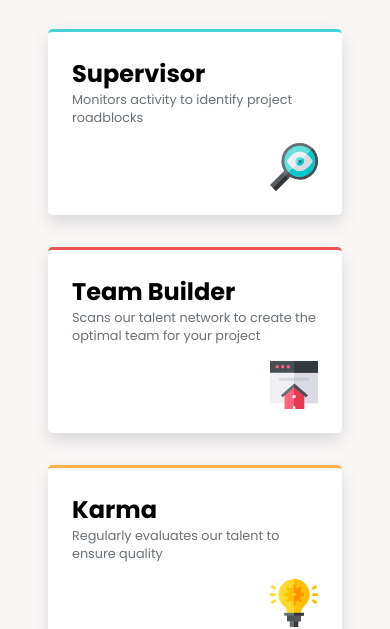
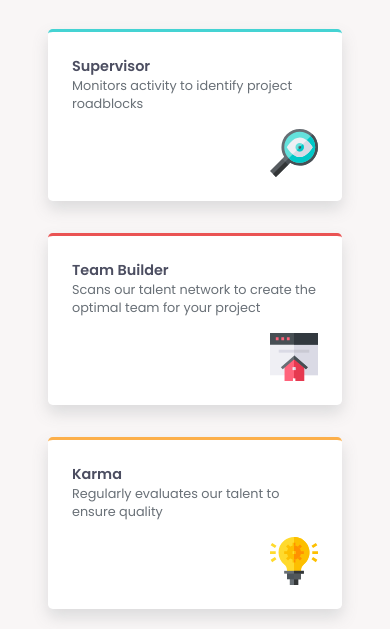
Before and after one commit to sazzadkhan99/four-card-feature-section-master, a plain HTML site: page index.html in a window 390 px wide. Shown: the part 234-863 px from the top of the page. Drawn offline with Linux system fonts and the light colour scheme.

Commit message:
Update style.css

```diff
--- a/style.css
+++ b/style.css
@@ -31,13 +31,11 @@ p{
   font-size: .80rem;
   margin-bottom: 1rem;
 }
-
-h4{
+h2{
   color: var(--grey500);
   font-size:  .90rem;
   font-weight: 600;
 }
-
 body{
   display: flex;
   justify-content: center;
@@ -45,11 +43,9 @@ body{
   background-color: var(--bg);
   font-family: var(--primaryFont);
 }
-
 main{
   display: flex;
 }
-
 .content{
   display: flex;
   flex-direction: column;
@@ -83,28 +79,21 @@ main{
 .supervisor{
   border-top: .2rem solid var(--cyan);
 }
-
-
 .center_card{
    flex-basis: 22%;
    display: flex;
    flex-direction: column;
    gap: 2rem;
-
 }
 .builder{
    border-top: .2rem solid var(--red);
 }
-
 .karma{
   border-top: .2rem solid var(--orange);
-
 }
 .calculator{
    border-top: .2rem solid var(--blue);
 }
-
-
 .box{
   flex-basis: 22%;
   background-color: var(--white);
@@ -121,19 +110,13 @@ main{
 }
 
 @media screen and (max-width:38.75rem){
-  body{
-
-
-  }
   .header_text{
     max-width: 100%;
   }
-
   .card{
     flex-direction: column;
   }
   .supervisor{
     width: 100%;
   }
-
 }
```
